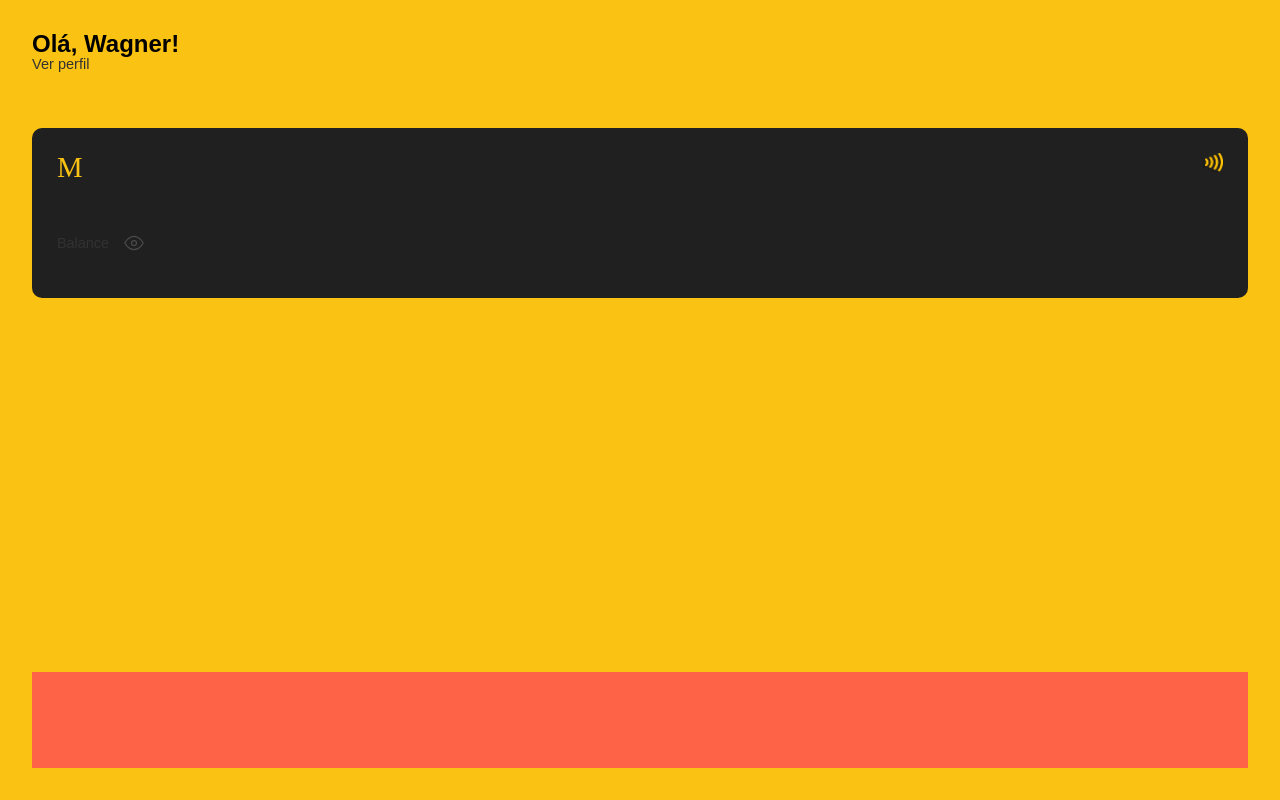
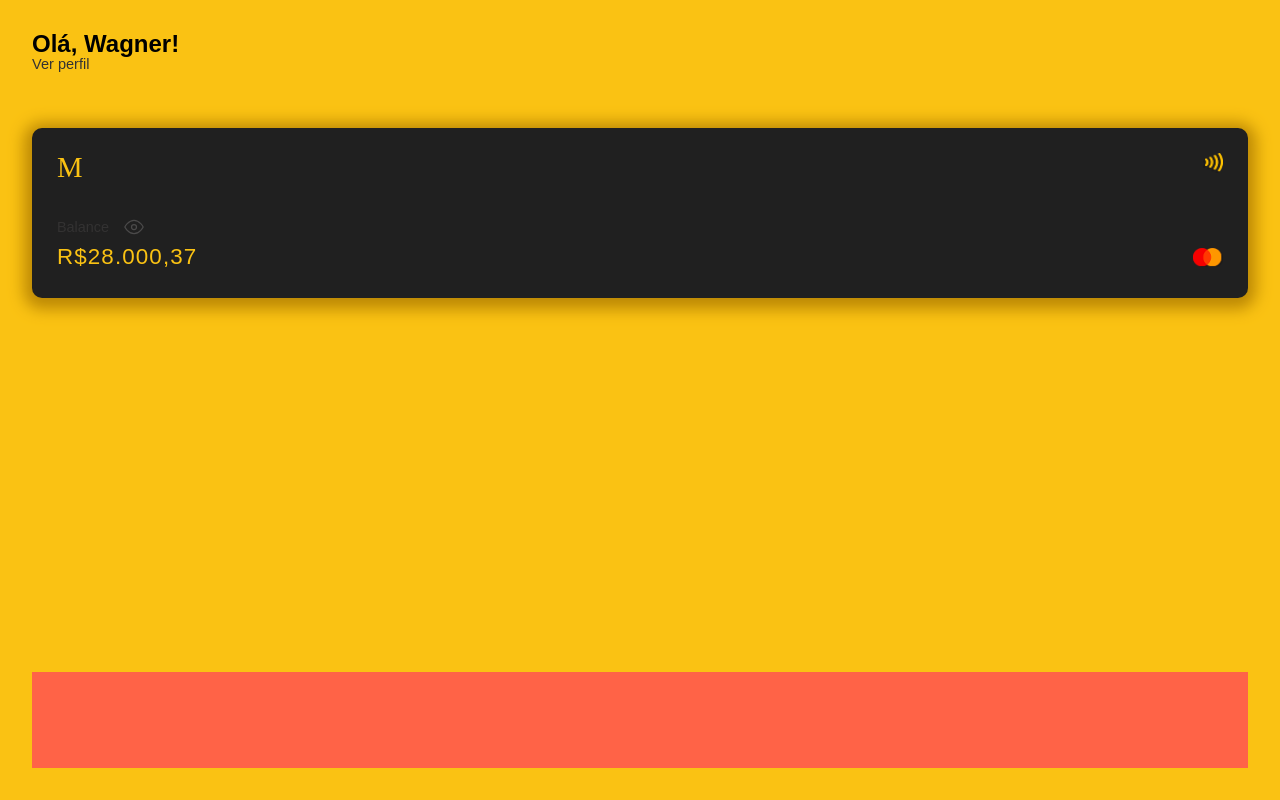
Before and after one commit to devvagnerBR/meta-bank, a React (Create React App) app: page /account in a window 1280 px wide. Built offline with nearby package versions, Linux system fonts and the light colour scheme; a web font is replaced by a local one.

Commit message:
card finalizado

```diff
--- a/src/common/colors.scss
+++ b/src/common/colors.scss
@@ -6,7 +6,7 @@ $primary-light: #202020;
 // $primary-dark: #3362cf;
 // $primary-light: #3969d8;
 
-$seconday: #fac213;
+$secondary: #fac213;
 $secondary-dark: #ffb300;
 
 $red: #f93e3e;
--- a/src/components/button/button.scss
+++ b/src/components/button/button.scss
@@ -2,7 +2,7 @@
 	width: 90%;
 	height: 60px;
 	font-size: 1.2rem;
-	background: $seconday;
+	background: $secondary;
 	border: none;
 	outline-offset: none;
 	outline: none;
--- a/src/components/header/header.scss
+++ b/src/components/header/header.scss
@@ -14,7 +14,7 @@
 
 	span {
 		padding-left: 10px;
-		color: $seconday;
+		color: $secondary;
 	}
 
 	a {
@@ -27,7 +27,7 @@
 	align-items: center;
 
 	a {
-		color: $seconday;
+		color: $secondary;
 		font-size: 1.2rem;
 	}
 
--- a/src/components/input/input.scss
+++ b/src/components/input/input.scss
@@ -21,12 +21,12 @@
 		outline: none;
 		outline-offset: none;
 		background: $primary-light;
-		color: $seconday;
+		color: $secondary;
 		font-size: 1.2rem;
 		padding-left: 10px;
 
 		&::placeholder {
-			color: $seconday;
+			color: $secondary;
 			font-weight: 300;
 		}
 	}
@@ -52,7 +52,7 @@
 	}
 
 	input {
-		background: $seconday;
+		background: $secondary;
 		color: $primary;
 	}
 
--- a/src/pages/private/account/account.scss
+++ b/src/pages/private/account/account.scss
@@ -1,5 +1,5 @@
 .account-container {
-	background: $seconday;
+	background: $secondary;
 	width: 100vw;
 	height: 100vh;
 	padding: 2rem;
@@ -40,6 +40,7 @@
 	width: 100%;
 	height: 200px; //  botar 160px em 800px(vh)
 	padding: 25px;
+	box-shadow: 0px 3px 15px 8px #bc8905;
 }
 
 .title-card {
@@ -50,7 +51,7 @@
 	justify-content: space-between;
 
 	h1 {
-		color: $seconday;
+		color: $secondary;
 		font-family: "Zen Dots", cursive;
 		font-size: 1.8rem;
 	}
@@ -68,7 +69,7 @@
 	flex-direction: column;
 	color: $primary-dark;
 	align-items: stretch;
-	justify-content: center;
+	justify-content: space-around;
 	font-size: 0.9rem;
 
 	img {
@@ -84,3 +85,18 @@
 	justify-content: start;
 	gap: 15px;
 }
+
+.balance-value {
+	display: flex;
+	align-items: center;
+	justify-content: space-between;
+	h1 {
+		color: $secondary;
+		font-size: 1.4rem;
+		letter-spacing: 1.1px;
+	}
+
+	img {
+		width: 30px;
+	}
+}
--- a/src/pages/private/account/account.tsx
+++ b/src/pages/private/account/account.tsx
@@ -3,6 +3,9 @@ import { Link } from 'react-router-dom'
 import Navbar from '../../../components/navBar/navBar'
 import fnc from '../../../assets/icons/fnc_icon.png'
 import eye from '../../../assets/icons/eyeon.svg'
+import flag from '../../../assets/images/flag.png'
+
+
 const Account = () => {
     return (
         <div className='account-container'>
@@ -25,6 +28,11 @@ const Account = () => {
                                 <h4>Balance</h4>
                                 <img src={eye} alt="" />
                             </div>
+
+                            <main className='balance-value'>
+                                <h1>R$28.000,37</h1>
+                                <img src={flag} alt="" />
+                            </main>
                         </main>
                     </section>
                 </section>
--- a/src/pages/public/homepage/homepage.scss
+++ b/src/pages/public/homepage/homepage.scss
@@ -19,7 +19,7 @@
 
 	h1 {
 		font-size: 2rem;
-		color: $seconday;
+		color: $secondary;
 		font-weight: 400;
 	}
 }
@@ -38,7 +38,7 @@
 	}
 
 	span {
-		color: $seconday;
+		color: $secondary;
 	}
 }
 
@@ -58,13 +58,13 @@
 		position: absolute;
 		z-index: 1;
 		top: 240px;
-		filter: drop-shadow(1px -0px 0px $seconday);
+		filter: drop-shadow(1px -0px 0px $secondary);
 	}
 
 	:nth-child(2) {
 		top: 280px;
 		position: absolute;
-		filter: drop-shadow(1px -0px 0px $seconday);
+		filter: drop-shadow(1px -0px 0px $secondary);
 	}
 }
 .homepage-subtitle2 {
@@ -81,7 +81,7 @@
 	}
 
 	span {
-		color: $seconday;
+		color: $secondary;
 	}
 }
 
@@ -107,7 +107,7 @@
 	}
 
 	#btn-open {
-		background: $seconday;
+		background: $secondary;
 	}
 }
 
@@ -127,7 +127,7 @@
 // 		color: $white;
 
 // 		span {
-// 			color: $seconday;
+// 			color: $secondary;
 // 		}
 // 	}
 // }
@@ -157,7 +157,7 @@
 // 	}
 
 // 	span {
-// 		color: $seconday;
+// 		color: $secondary;
 // 	}
 // }
 
@@ -203,12 +203,12 @@
 // 	}
 
 // 	span {
-// 		color: $seconday;
+// 		color: $secondary;
 // 	}
 // }
 
 // .btn {
-// 	background: $seconday;
+// 	background: $secondary;
 // 	color: $primary;
 // 	border: none;
 // 	padding: 10px;
--- a/src/pages/public/login/LoginForm/loginForm.scss
+++ b/src/pages/public/login/LoginForm/loginForm.scss
@@ -6,7 +6,6 @@
 	justify-content: center;
 	flex-direction: column;
 	height: 80vh;
-
 }
 
 a {
@@ -15,12 +14,12 @@ a {
 	text-align: end;
 	text-decoration: none;
 	color: $white;
-    margin-top: 10px;
+	margin-top: 10px;
 
 	font-weight: 300;
 
 	span {
-		color: $seconday;
+		color: $secondary;
 		font-weight: 300;
 	}
 }
--- a/src/pages/public/login/login.scss
+++ b/src/pages/public/login/login.scss
@@ -7,7 +7,7 @@
 		url("../../../assets/images/4.jpg");
 	background-position: center;
 	background-attachment: fixed;
-	background-size: cover ;
+	background-size: cover;
 	background-attachment: fixed;
 	background-repeat: no-repeat;
 
@@ -25,7 +25,7 @@
 	height: 20vh;
 
 	h1 {
-		color: $seconday;
+		color: $secondary;
 		font-size: 3rem;
 	}
 
--- a/src/pages/public/signup/signupForm/signupForm.scss
+++ b/src/pages/public/signup/signupForm/signupForm.scss
@@ -4,7 +4,7 @@
 	justify-content: center;
 	flex-direction: column;
 	//background: red;
-height: 80vh;
+	height: 80vh;
 
 	a {
 		font-size: 0.91rem;
@@ -16,7 +16,7 @@ height: 80vh;
 		font-weight: 300;
 
 		span {
-			color: $seconday;
+			color: $secondary;
 			font-weight: 300;
 		}
 	}
--- a/src/styles/style.scss
+++ b/src/styles/style.scss
@@ -14,8 +14,8 @@
 @import "../pages/public/login/LoginForm/loginForm.scss";
 @import "../pages/public/login/login.scss";
 @import "../components/loading/loading.scss";
+@import '../components/navBar/navbar.scss';
 @import "../pages/private/account/account.scss";
-@import '../components/navBar/navbar.scss';
 @import "./media.scss";
 
 *,
```
Also changed, not shown: src/assets/images/flag.png (added).
